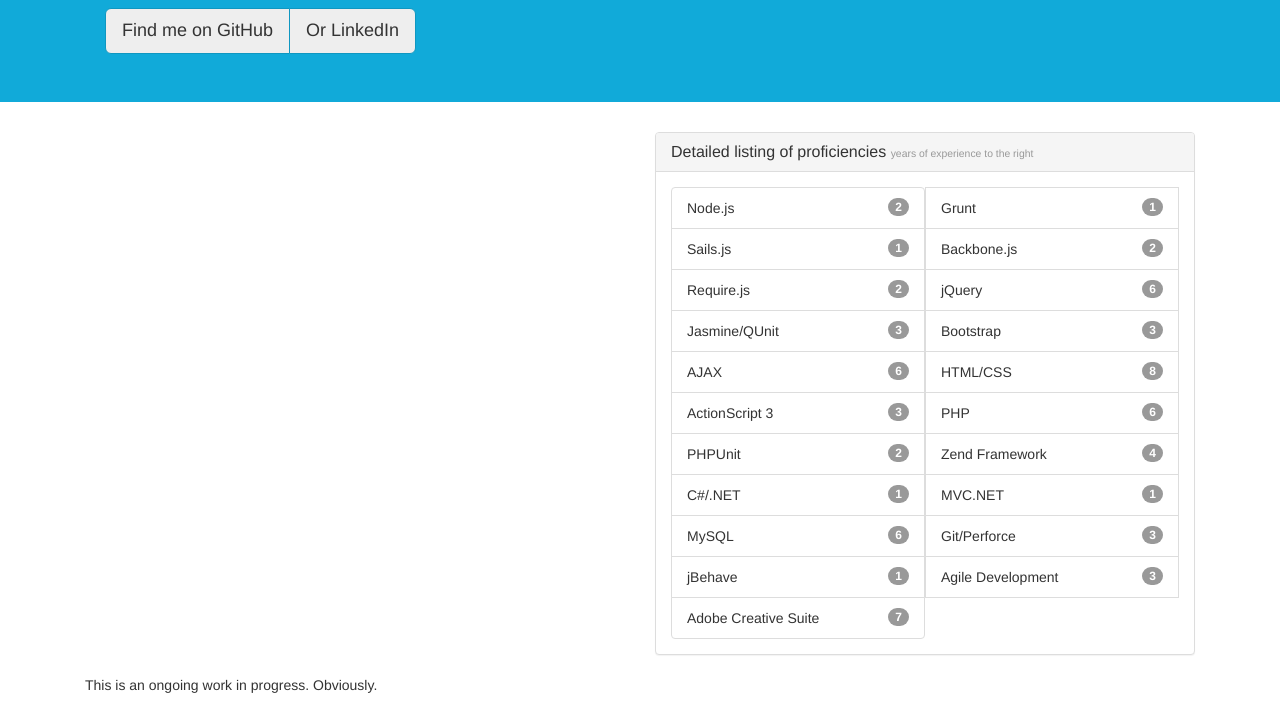
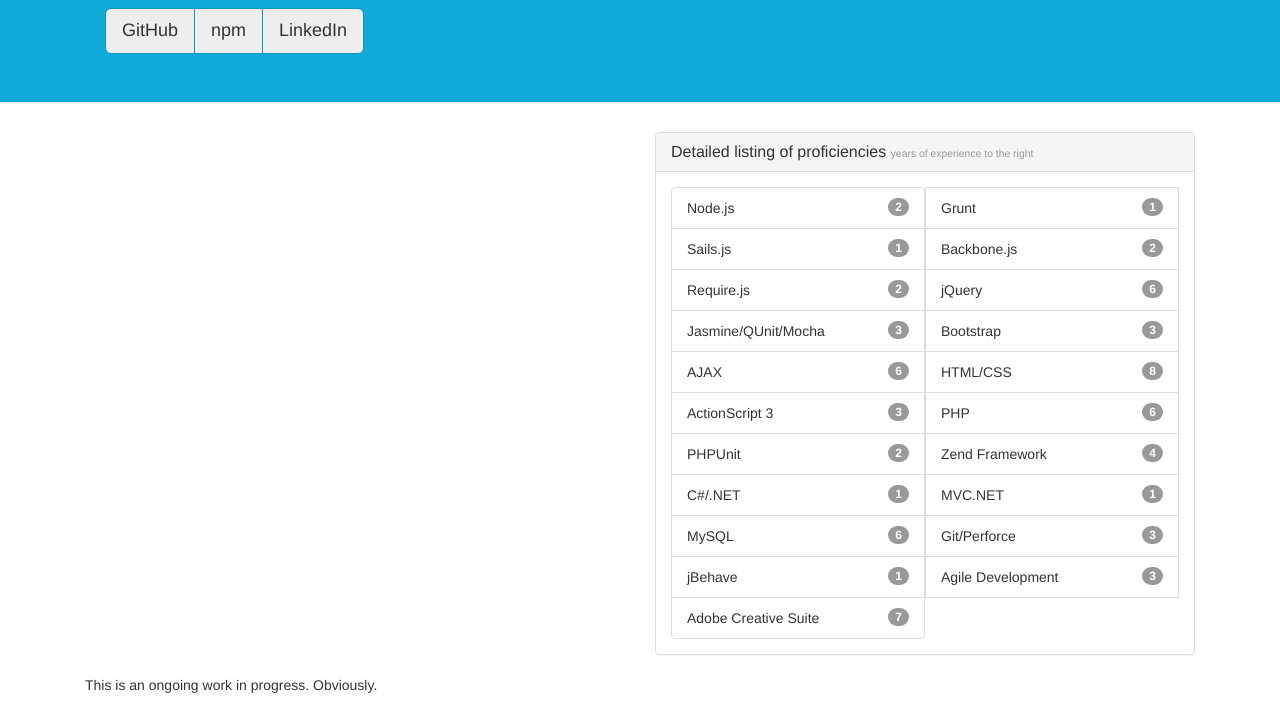
Before and after one commit to jwils0n/jwils0n.github.io, a plain HTML site: page index.html in a window 1280 px wide. Shown: the part 163-868 px from the top of the page. Drawn offline with Linux system fonts and the light colour scheme; a script that the page names is missing.

Commit message:
Adding npm profile to button group

```diff
--- a/index.html
+++ b/index.html
@@ -13,8 +13,9 @@
       <h1><span>j</span>ames wilson</h1>
       <p class="subtitle">web / software developer</p>
       <div class="btn-group btn-group-lg">
-        <a class="btn btn-primary" role="button" href="https://github.com/jwils0n">Find me on GitHub</a>
-        <a class="btn btn-primary" role="button" href="http://www.linkedin.com/in/jdwilson2005/">Or LinkedIn</a>
+        <a class="btn btn-primary" role="button" href="https://github.com/jwils0n">GitHub</a>
+        <a class="btn btn-primary" role="button" href="https://npmjs.org/~jwils0n">npm</a>
+        <a class="btn btn-primary" role="button" href="http://www.linkedin.com/in/jdwilson2005/">LinkedIn</a>
       </div>
     </div>
   </header>
@@ -38,7 +39,7 @@
             <li class="col-md-6 list-group-item"><span class="badge">2</span>Backbone.js</li>
             <li class="col-md-6 list-group-item"><span class="badge">2</span>Require.js</li>
             <li class="col-md-6 list-group-item"><span class="badge">6</span>jQuery</li>
-            <li class="col-md-6 list-group-item"><span class="badge">3</span>Jasmine/QUnit</li>
+            <li class="col-md-6 list-group-item"><span class="badge">3</span>Jasmine/QUnit/Mocha</li>
             <li class="col-md-6 list-group-item"><span class="badge">3</span>Bootstrap</li>
             <li class="col-md-6 list-group-item"><span class="badge">6</span>AJAX</li>
             <li class="col-md-6 list-group-item"><span class="badge">8</span>HTML/CSS</li>
```
